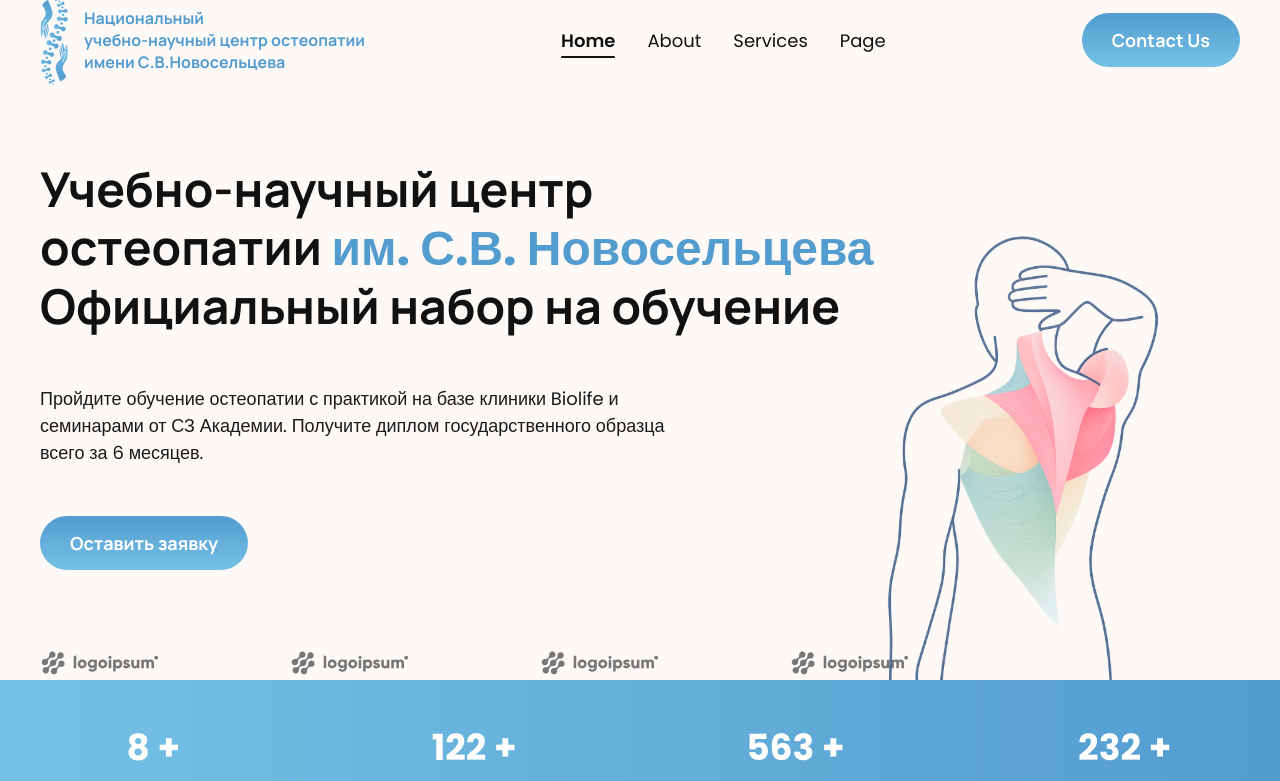
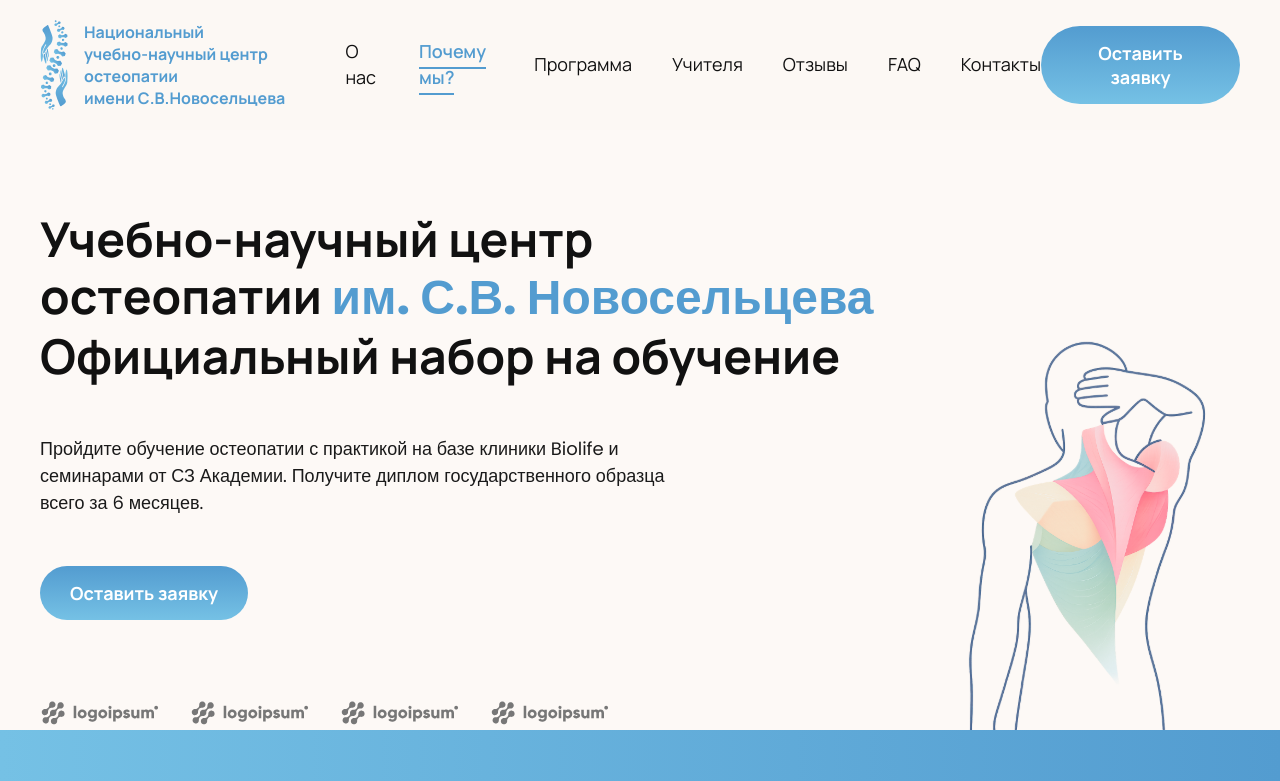
Before and after one commit to uzhojiakbar/Mindfulcare, a Next.js app: page / in a window 1280 px wide. Shown: the top 781 px of the page. Built offline with nearby package versions, Linux system fonts and the light colour scheme.

Commit message:
Navbar ready

```diff
--- a/src/components/Hero/index.jsx
+++ b/src/components/Hero/index.jsx
@@ -4,7 +4,7 @@ import Image from "next/image";
 import styled from "styled-components";
 
 const HeroContainer = styled.section`
-  min-height: 90vh;
+  min-height: 90%;
   display: flex;
   flex-direction: column;
   justify-content: flex-start;
@@ -104,7 +104,7 @@ const Logos = styled.div`
   width: 100%;
   gap: 30px;
   align-items: center;
-  justify-content: space-between;
+  justify-content: flex-start;
   margin-top: 30px;
   flex-wrap: wrap;
 
@@ -124,7 +124,8 @@ const Stats = styled.div`
   font-family: "Poppins", sans-serif;
   flex-wrap: wrap;
   gap: 20px;
-  height: 15vh;
+  height: 15%;
+  max-height: 170px;
 `;
 
 const StatItem = styled.div`
@@ -144,14 +145,11 @@ const StatItem = styled.div`
 `;
 
 export const MainImage = styled(Image)`
-  /* width: 800px !important;
-    height: 650px !important;  */
   width: 50% !important;
   height: 83% !important;
   position: absolute;
   bottom: 0;
   right: 0;
-  /* border: 1px solid red; */
   @media (max-height: 768px) {
     display: none;
   }
@@ -165,8 +163,8 @@ const ImageWrapper = styled.div`
   right: 0;
 
   @media (max-width: 1440px) {
-    width: 40% !important;
-    height: 80% !important;
+    width: 30% !important;
+    height: 70% !important;
   }
 
   @media (max-width: 1100px) {
--- a/src/components/Navar/Navbar.jsx
+++ b/src/components/Navar/Navbar.jsx
@@ -1,24 +1,24 @@
 "use client";
+import styled from "styled-components";
 import { useEffect, useState } from "react";
-import styled from "styled-components";
-import { motion } from "framer-motion";
+import Link from "next/link";
+import { AnimatePresence, motion } from "framer-motion";
 
-const sections = ["home", "about", "services", "page"];
+const Nav = styled.nav`
+  padding: 20px 40px;
+  display: flex;
+  justify-content: space-between;
+  align-items: center;
+  position: sticky;
+  top: 0;
+  z-index: 1000;
+  background-color: var(--background);
 
-const NavbarWrapper = styled.header`
-  width: 100%;
-  height: 10vh;
-  background-color: #fdf9f6;
-  display: flex;
-  align-items: center;
-  justify-content: space-between;
-  padding: 0 40px;
+  @media (max-width: 768px) {
+    padding: 20px 10px;
+  }
+`;
 
-  position: sticky;
-  z-index: 1000;
-  top: 0;
-  left: 0;
-`;
 const Logo = styled.div`
   display: flex;
   align-items: center;
@@ -38,38 +38,87 @@ const Logo = styled.div`
     width: 29px;
     height: 100%;
   }
-`;
-const NavWrapper = styled.nav`
-  position: relative;
-  display: flex;
-  gap: 2rem;
+
+  @media (max-width: 768px) {
+    gap: 10px;
+    img {
+      width: 20px;
+      height: 100%;
+    }
+    span {
+      font-size: 11px;
+    }
+  }
 `;
 
-const NavItem = styled.a`
+const MenuLinks = styled.ul`
+  display: flex;
+  gap: 40px;
+  list-style: none;
+  align-items: center;
+
+  a {
     position: relative;
-  font-family: "Poppins", sans-serif;
+    font-family: "Manrope", sans-serif;
     font-size: 18px;
-  font-weight: ${({ isActive }) => (isActive ? 600 : 400)};
+    font-weight: 400;
     color: #111;
     cursor: pointer;
-  text-decoration: none;
+    text-decoration: none !important;
     padding: 4px 0;
     transition: color 0.3s ease;
 
     &:hover {
       opacity: 0.7;
     }
+  }
+  .active {
+    border-bottom: 2px solid #539cd0;
+    font-weight: 600;
+    color: #539cd0;
+  }
+
+  @media (max-width: 768px) {
+    display: none;
+  }
 `;
 
-const Underline = styled(motion.div)`
+const MenuButton = styled.button`
+  position: relative;
+  overflow: hidden;
+  border: none;
+  padding: 15px 30px;
+  border-radius: 9999px;
+  font-weight: 500;
+  cursor: pointer;
+  background: var(--button-background);
+  z-index: 0;
+
+  font-weight: 700;
+  font-family: "Manrope";
+  font-size: 18px;
+  color: white;
+
+  &::before {
+    content: "";
     position: absolute;
-  bottom: 0;
-  height: 2px;
-  background: #111;
-  border-radius: 999px;
+    inset: 0;
+    background: var(--button-background-hover);
+    z-index: -1;
+    opacity: 0;
+    transition: opacity 0.2s ease-in-out;
+  }
+
+  &:hover::before {
+    opacity: 1;
+  }
+
+  @media (max-width: 768px) {
+    display: none;
+  }
 `;
 
-const Button = styled.button`
+const MenuButtonMobile = styled.button`
   position: relative;
   overflow: hidden;
   border: none;
@@ -100,61 +149,124 @@ const Button = styled.button`
   }
 `;
 
-const Navbar = () => {
-  const [activeLink, setActiveLink] = useState("home");
-  const [indicatorProps, setIndicatorProps] = useState({ left: 0, width: 0 });
-  const [scrollLock, setScrollLock] = useState(false);
+const Burger = styled.div`
+  display: none;
+  border: 1px solid #75c1e5;
+  border-radius: 10px;
+  padding: 10px;
+  width: 44px;
+  height: 44px;
+  cursor: pointer;
 
+  img {
+    width: 24px;
+    height: 24px;
+  }
+
+  @media (max-width: 768px) {
+    display: flex;
+    align-items: center;
+    justify-content: center;
+  }
+`;
+
+const MobileMenuWrapper = styled(motion.div)`
+  position: fixed;
+  top: 10vh;
+  left: 0;
+  width: 100%;
+  height: 90%;
+  background-color: var(--background);
+  z-index: 9999;
+  padding: 20px;
+
+  display: flex;
+  flex-direction: column;
+  justify-content: space-between;
+  gap: 30px;
+
+  ul {
+    list-style: none;
+    display: flex;
+    flex-direction: column;
+    gap: 6px;
+    font-family: "Manrope";
+    font-size: 18px;
+    overflow: auto;
+    margin-top: 40px;
+
+    li {
+      width: 100%;
+      padding: 20px 14px;
+      text-align: center;
+      a {
+        text-decoration: none;
+        text-align: center;
+        color: #1a1a1a;
+      }
+    }
+
+    .active {
+      background-color: #dff5ff;
+      a {
+        color: #75c1e5;
+      }
+    }
+  }
+`;
+
+export default function Navbar() {
+  const [isOpen, setIsOpen] = useState(false);
+  const sections = [
+    "home",
+    "about",
+    "why",
+    "program",
+    "teachers",
+    "reviews",
+    "faq",
+  ];
+  const sectionNames = {
+    home: "О нас",
+    about: "Почему мы?",
+    why: "Программа",
+    program: "Учителя",
+    teachers: "Отзывы",
+    reviews: "FAQ",
+    faq: "Контакты",
+  };
+
+  const [activeSection, setActiveSection] = useState("home");
+
+  useEffect(() => {
     const handleScroll = () => {
-    if (scrollLock) return; // scroll davomida o‘zgarish bo‘lmasin
-
-    let currentSection = "home";
-    for (let id of sections) {
-      const el = document.getElementById(id);
-      if (el) {
-        const rect = el.getBoundingClientRect();
-        if (rect.top <= 110 && rect.bottom > 110) {
-          currentSection = id;
+      let current = "home";
+      for (const id of sections) {
+        const element = document.getElementById(id);
+        if (element) {
+          const rect = element.getBoundingClientRect();
+          if (
+            rect.top <= window.innerHeight * 0.3 &&
+            rect.bottom >= window.innerHeight * 0.3
+          ) {
+            current = id;
             break;
           }
         }
       }
-    setActiveLink(currentSection);
+      setActiveSection(current);
     };
 
-  useEffect(() => {
     window.addEventListener("scroll", handleScroll);
     handleScroll();
-    return () => window.removeEventListener("scroll", handleScroll);
+
+    return () => {
+      window.removeEventListener("scroll", handleScroll);
+    };
   }, []);
 
-  useEffect(() => {
-    const el = document.querySelector(`[data-nav="${activeLink}"]`);
-    if (el) {
-      const { offsetLeft, offsetWidth } = el;
-      setIndicatorProps({ left: offsetLeft, width: offsetWidth });
-    }
-  }, [activeLink]);
-
-  const scrollToSection = (id) => {
-    const el = document.getElementById(id);
-    if (el) {
-      el.scrollIntoView({ behavior: "smooth" });
-      setActiveLink(id);
-
-      // scroll tugagach indikatorni to‘g‘ri hisoblash uchun delay beramiz
-      setTimeout(() => {
-        const el = document.querySelector(`[data-nav="${id}"]`);
-        if (el) {
-          const { offsetLeft, offsetWidth } = el;
-          setIndicatorProps({ left: offsetLeft, width: offsetWidth });
-        }
-      }, 300); // scroll animatsiya davomiga qarab sozlashingiz mumkin
-    }
-  };
-
   return (
-    <NavbarWrapper data-aos="fade-up" data-aos-duration="500">
+    <Nav>
       <Logo>
         <img src="/logo.svg" alt="logo" />
         <span>
@@ -162,31 +274,51 @@ const Navbar = () => {
           учебно-научный центр остеопатии <br /> имени С.В.Новосельцева
         </span>
       </Logo>
+      <MenuLinks>
+        {sections.map((id, index) => (
+          <li key={index}>
+            <a href={`#${id}`} className={activeSection === id ? "active" : ""}>
+              {sectionNames[id]}
+            </a>
+          </li>
+        ))}
+      </MenuLinks>
 
-      <NavWrapper>
-        {sections.map((id) => (
-          <NavItem
-            key={id}
-            data-nav={id}
-            onClick={() => scrollToSection(id)}
-            isActive={activeLink === id}
+      <MenuButton>Оставить заявку</MenuButton>
+
+      {isOpen ? (
+        <Burger className="close" onClick={() => setIsOpen(false)}>
+          <img src="/Close.svg" alt="menu" />
+        </Burger>
+      ) : (
+        <Burger onClick={() => setIsOpen(true)}>
+          <img src="/HamburgerMenu.svg" alt="menu" />
+        </Burger>
+      )}
+
+      <AnimatePresence>
+        {isOpen && (
+          <MobileMenuWrapper
+            initial={{ x: "40%" }}
+            animate={{ x: 0 }}
+            exit={{ x: "40%" }}
+            transition={{ duration: 0.1 }}
           >
-            {id.charAt(0).toUpperCase() + id.slice(1)}
-          </NavItem>
+            <ul>
+              {sections.map((id, index) => (
+                <li
+                  className={activeSection === id ? "active" : ""}
+                  key={index}
+                  onClick={() => setIsOpen(false)}
+                >
+                  <a href={`#${id}`}>{sectionNames[id]}</a>
+                </li>
               ))}
-
-        <Underline
-          layout
-          transition={{ type: "spring", stiffness: 500, damping: 30 }}
-          style={{
-            left: indicatorProps.left,
-            width: indicatorProps.width,
-          }}
-        />
-      </NavWrapper>
-      <Button>Contact Us</Button>
-    </NavbarWrapper>
+            </ul>
+            <MenuButtonMobile>Оставить заявку</MenuButtonMobile>
+          </MobileMenuWrapper>
+        )}
+      </AnimatePresence>
+    </Nav>
   );
-};
-
-export default Navbar;
+}
```
Also changed, not shown: public/Close.svg (added), public/HamburgerMenu.svg (added). Lines whose indentation alone changed are shown as unchanged.
